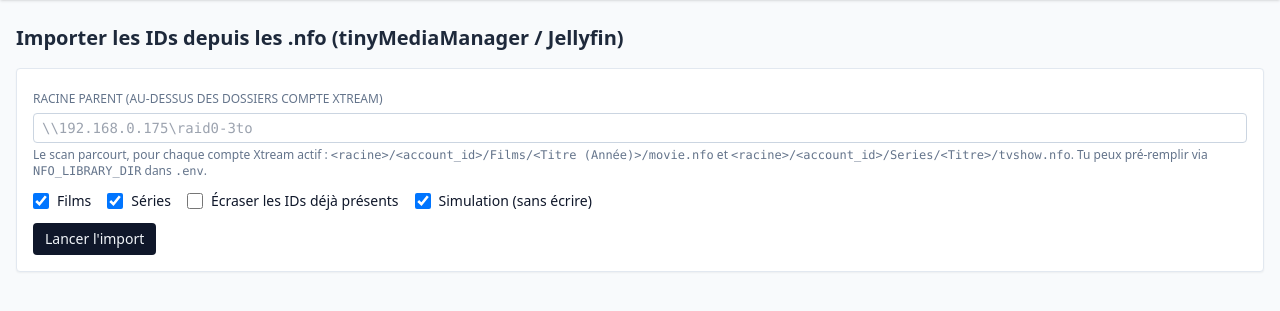
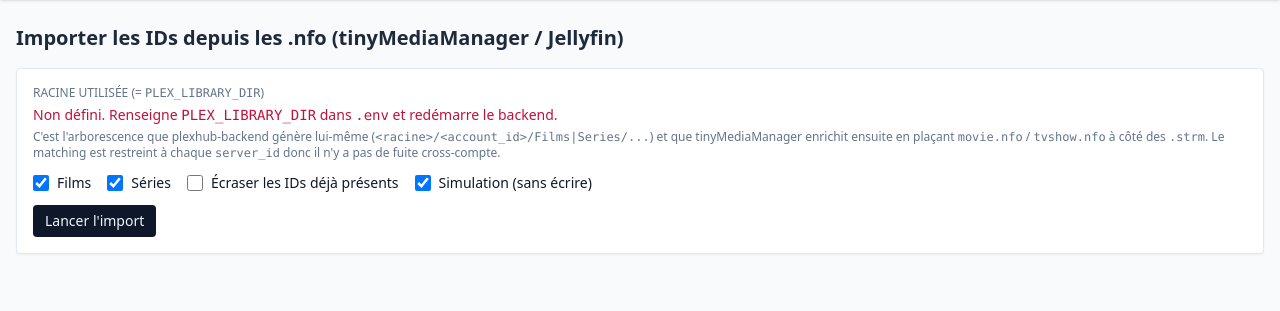
Before and after one commit to ChakirHamzaChahid/Plexhub-Backend, a FastAPI app: page /admin/import-nfo in a window 1280 px wide. Shown: the part 52-363 px from the top of the page. Run offline with FastAPI, Linux system fonts and the light colour scheme; some libraries are stand-ins or nearby versions.

Commit message:
refactor(nfo-import): use PLEX_LIBRARY_DIR, no separate config needed
plexhub-backend's plex_generator already creates and owns
  <PLEX_LIBRARY_DIR>/<account_id>/{Films,Series}/<folder>/{movie.nfo,*.strm}
and LocalStorage explicitly preserves existing files so tinyMediaManager
can enrich those .nfo in place. There is no second NFO root — drop
NFO_LIBRARY_DIR and read PLEX_LIBRARY_DIR directly.

The import form no longer asks for a path; it shows the resolved
PLEX_LIBRARY_DIR and errors out cleanly if it isn't set.

Co-Authored-By: Claude Opus 4.7 (1M context) <noreply@anthropic.com>

```diff
--- a/app/api/admin.py
+++ b/app/api/admin.py
@@ -211,10 +211,9 @@ async def admin_import_nfo_form(request: Request):
         request,
         "admin/import_nfo.html",
         {
-            "default_root": settings.NFO_LIBRARY_DIR,
+            "library_dir": settings.PLEX_LIBRARY_DIR,
             "report_groups": None,
             "submitted": False,
-            "root": settings.NFO_LIBRARY_DIR,
             "kinds": ["movies", "shows"],
             "overwrite": False,
             "dry_run": True,
@@ -226,7 +225,6 @@ async def admin_import_nfo_form(request: Request):
 @router.post("/import-nfo", response_class=HTMLResponse)
 async def admin_import_nfo_run(
     request: Request,
-    root: str = Form(...),
     movies: Optional[str] = Form(None),
     shows: Optional[str] = Form(None),
     overwrite: Optional[str] = Form(None),
@@ -234,6 +232,8 @@ async def admin_import_nfo_run(
     db: AsyncSession = Depends(get_db),
 ):
     from pathlib import Path
+
+    library_dir = settings.PLEX_LIBRARY_DIR
     selected_kinds: list[str] = []
     if movies:
         selected_kinds.append("movies")
@@ -242,14 +242,20 @@ async def admin_import_nfo_run(
 
     error: Optional[str] = None
     reports = None
-    if not selected_kinds:
+
+    if not library_dir:
+        error = (
+            "PLEX_LIBRARY_DIR n'est pas défini dans .env — "
+            "le backend ne sait pas où plexhub-backend stocke les .nfo."
+        )
+    elif not selected_kinds:
         error = "Sélectionne au moins un type (films ou séries)."
     else:
-        root_path = Path(root)
+        root_path = Path(library_dir)
         if not root_path.exists():
-            error = f"Le chemin n'existe pas : {root}"
+            error = f"PLEX_LIBRARY_DIR introuvable côté serveur : {library_dir}"
         elif not root_path.is_dir():
-            error = f"Le chemin n'est pas un dossier : {root}"
+            error = f"PLEX_LIBRARY_DIR n'est pas un dossier : {library_dir}"
         else:
             reports = await nfo_import_service.import_nfo(
                 db, root_path,
@@ -262,10 +268,9 @@ async def admin_import_nfo_run(
         request,
         "admin/import_nfo.html",
         {
-            "default_root": settings.NFO_LIBRARY_DIR,
+            "library_dir": library_dir,
             "report_groups": reports,
             "submitted": True,
-            "root": root,
             "kinds": selected_kinds or ["movies", "shows"],
             "overwrite": bool(overwrite),
             "dry_run": bool(dry_run),
--- a/app/config.py
+++ b/app/config.py
@@ -37,10 +37,6 @@ class Settings:
 
     PLEX_LIBRARY_DIR: str = os.getenv("PLEX_LIBRARY_DIR", "")
 
-    # tinyMediaManager / Jellyfin .nfo library root, e.g.
-    # \\192.168.0.175\raid0-3to\8fb2c0f3 — expected to contain Films/ and Series/
-    NFO_LIBRARY_DIR: str = os.getenv("NFO_LIBRARY_DIR", "")
-
     # DB backups (online sqlite .backup snapshots)
     BACKUP_ENABLED: bool = os.getenv("BACKUP_ENABLED", "true").lower() in ("true", "1", "yes")
     BACKUP_DIR: Path = Path(os.getenv("BACKUP_DIR", "./data/backups"))
--- a/app/templates/admin/import_nfo.html
+++ b/app/templates/admin/import_nfo.html
@@ -8,16 +8,17 @@
       class="bg-white p-4 rounded shadow-sm border border-slate-200 mb-6 flex flex-col gap-3">
 
   <div>
-    <label class="text-xs uppercase text-slate-500" for="root">Racine parent (au-dessus des dossiers compte Xtream)</label>
-    <input id="root" name="root" type="text"
-           value="{{ root or default_root or '' }}"
-           placeholder="\\192.168.0.175\raid0-3to"
-           class="block w-full mt-1 border border-slate-300 rounded px-2 py-1 text-sm font-mono">
+    <div class="text-xs uppercase text-slate-500">Racine utilisée (= <code>PLEX_LIBRARY_DIR</code>)</div>
+    {% if library_dir %}
+      <code class="block mt-1 px-2 py-1 bg-slate-100 border border-slate-200 rounded text-sm">{{ library_dir }}</code>
+    {% else %}
+      <p class="mt-1 text-sm text-rose-700">Non défini. Renseigne <code>PLEX_LIBRARY_DIR</code> dans <code>.env</code> et redémarre le backend.</p>
+    {% endif %}
     <p class="text-xs text-slate-500 mt-1">
-      Le scan parcourt, pour chaque compte Xtream actif :
-      <code>&lt;racine&gt;/&lt;account_id&gt;/Films/&lt;Titre (Année)&gt;/movie.nfo</code>
-      et <code>&lt;racine&gt;/&lt;account_id&gt;/Series/&lt;Titre&gt;/tvshow.nfo</code>.
-      Tu peux pré-remplir via <code>NFO_LIBRARY_DIR</code> dans <code>.env</code>.
+      C'est l'arborescence que plexhub-backend génère lui-même
+      (<code>&lt;racine&gt;/&lt;account_id&gt;/Films|Series/...</code>) et que tinyMediaManager enrichit
+      ensuite en plaçant <code>movie.nfo</code> / <code>tvshow.nfo</code> à côté des <code>.strm</code>.
+      Le matching est restreint à chaque <code>server_id</code> donc il n'y a pas de fuite cross-compte.
     </p>
   </div>
 
```
